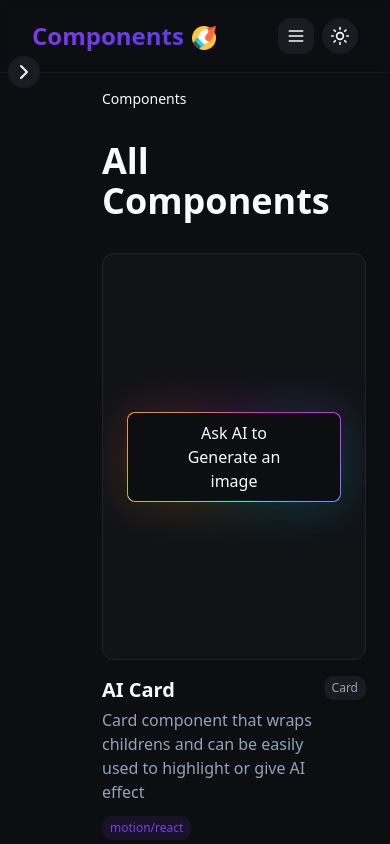
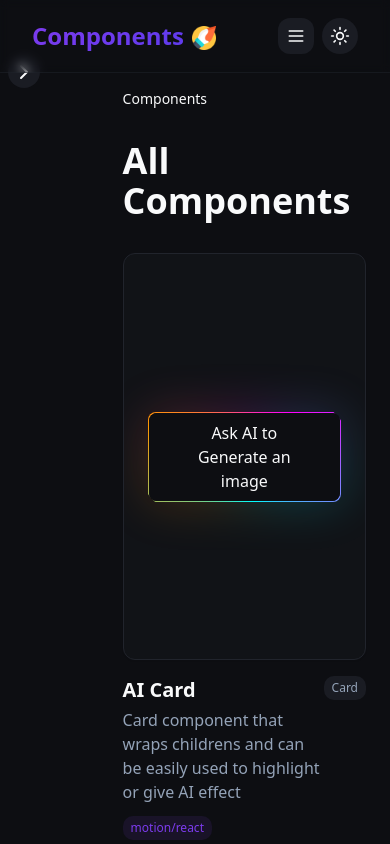
Before and after one commit to Hard-Patel/Spartan-UI, a React (Vite) app: page /components in a window 390 px wide. Shown: the top 844 px of the page. Built offline with nearby package versions, Linux system fonts and the light colour scheme.

Commit message:
Adding the sticky behaviour in sidebar

```diff
--- a/src/App.tsx
+++ b/src/App.tsx
@@ -25,8 +25,8 @@ const App = () => (
               <Route path="/components" element={<Components />} />
               <Route path="/components/:id" element={<ComponentDetail />} />
               {/* ADD ALL CUSTOM ROUTES ABOVE THE CATCH-ALL "*" ROUTE */}
-              <Route path="*" element={<NotFound />} />
             </Route>
+            <Route path="*" element={<NotFound />} />
           </Route>
         </Routes>
       </BrowserRouter>
--- a/src/AppSidebarLayout.tsx
+++ b/src/AppSidebarLayout.tsx
@@ -4,10 +4,10 @@ import { Sidebar } from "./components/common/Sidebar";
 export const AppSidebarLayout: React.FC = () => {
   return (
     // Keep mt-20 if your header sits above. h-[calc(100vh-5rem)] constrains the viewable area.
-    <div className="grid grid-cols-5 flex-1 md:px-8">
+    <div className="flex flex-1 md:px-8">
       <Sidebar />
       {/* main becomes the scroll container for content */}
-      <main className="px-4 col-span-4 overflow-y-hidden h-full">
+      <main className="px-4 col-span-4 h-full">
         <Outlet />
       </main>
     </div>
--- a/src/components/common/Sidebar.tsx
+++ b/src/components/common/Sidebar.tsx
@@ -13,7 +13,7 @@ const Sidebar = () => {
   const showSidebar = location.pathname.includes("components");
 
   return (
-    <div className="relative h-screen col-span-1">
+    <div className="sticky top-[var(--header-height)] h-screen w-80">
       {/* Toggle Button (visible only on small screens) */}
       <motion.div className="md:hidden fixed top-14 left-2 z-50">
         <button
--- a/src/pages/NotFound.tsx
+++ b/src/pages/NotFound.tsx
@@ -12,7 +12,7 @@ const NotFound = () => {
   }, [location.pathname]);
 
   return (
-    <div className="min-h-screen flex items-center justify-center bg-gray-100">
+    <div className="flex flex-1 w-screen min-h-[80vh] overflow-hidden items-center justify-center">
       <div className="text-center">
         <h1 className="text-4xl font-bold mb-4">404</h1>
         <p className="text-xl text-gray-600 mb-4">Oops! Page not found</p>
```
